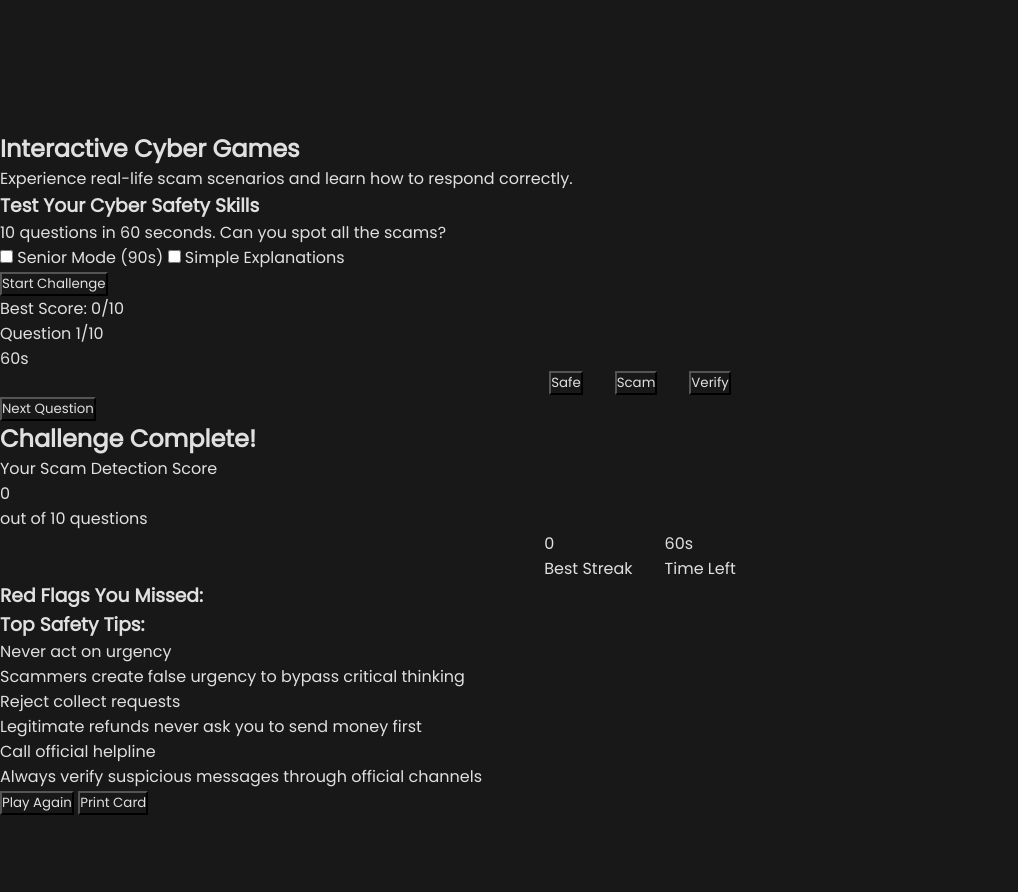
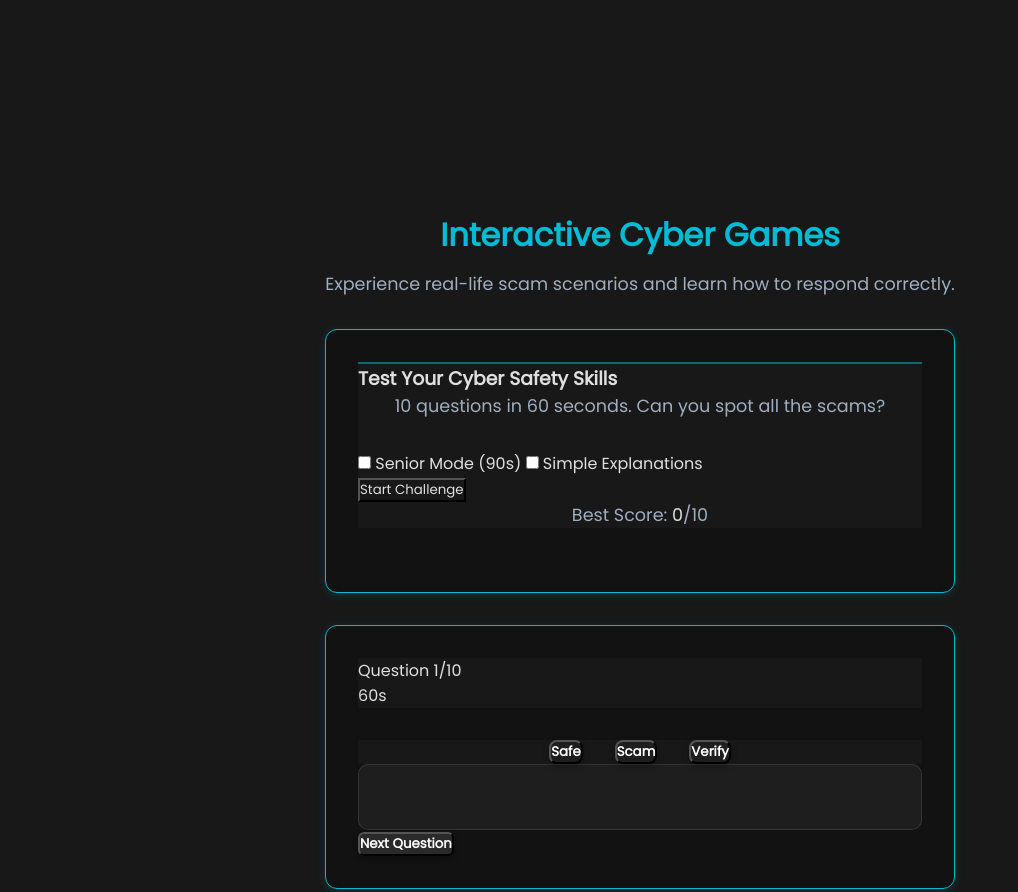
Before and after one commit to VRYeshwanth/CodeFury-8.0-Future-Developers, a plain HTML site: page main.html in a window 1280 px wide. Shown: the part 2620-3512 px from the top of the page, without its empty margins (0-1018 px from the left). Drawn offline with nearby package versions, Linux system fonts and the light colour scheme.

Commit message:
game css

```diff
--- a/style.css
+++ b/style.css
@@ -371,6 +371,130 @@ nav ul li a.active {
 
 
 
+/*Game section*/
+
+.threat-simulator {
+    padding: 80px 20px;
+    max-width: fit-content;
+    margin: 0 auto;
+    max-height: fit-content;
+
+}
+
+.threat-simulator h2 {
+    text-align: center;
+    font-size: 2rem;
+    margin-bottom: 12px;
+    color: #00bcd4;
+}
+
+.threat-simulator p {
+    text-align: center;
+    font-size: 1.1rem;
+    color: #a0aec0;
+    margin-bottom: 32px;
+}
+
+/* Main game cards (start, game, score) */
+#start-screen, #game-screen, #score-screen {
+    background-color: #121212;
+    border: 1px solid #00bcd4;
+    border-radius: 12px;
+    padding: 2rem;
+    margin-bottom: 2rem;
+    box-shadow: 0 2px 10px rgba(0, 188, 212, 0.15);
+    transition: transform 0.2s ease, box-shadow 0.2s ease;
+}
+
+#start-screen:hover,
+#game-screen:hover,
+#score-screen:hover {
+    transform: translateY(-3px);
+    box-shadow: 0 4px 16px rgba(0, 188, 212, 0.25);
+}
+
+/* Icon circle */
+#start-screen .w-24,
+#score-screen .w-20 {
+    background-color: rgba(0, 188, 212, 0.15);
+    border: 1px solid rgba(0, 188, 212, 0.4);
+}
+
+/* Game buttons */
+#safe-btn, #scam-btn, #verify-btn {
+    font-weight: 600;
+    border-radius: 8px;
+    background-color: #1e1e1e;
+    color: white;
+    box-shadow: 0 2px 6px rgba(0,0,0,0.3);
+    transition: transform 0.2s ease, box-shadow 0.2s ease;
+}
+
+#safe-btn:hover {
+    background-color: #00c853;
+    box-shadow: 0 4px 12px rgba(0,255,128,0.4);
+    transform: translateY(-2px);
+}
+#scam-btn:hover {
+    background-color: #d50000;
+    box-shadow: 0 4px 12px rgba(255,0,64,0.4);
+    transform: translateY(-2px);
+}
+#verify-btn:hover {
+    background-color: #ffab00;
+    box-shadow: 0 4px 12px rgba(255,208,0,0.4);
+    transform: translateY(-2px);
+}
+
+/* Next + Play again buttons */
+#next-btn, #play-again, #print-card {
+    font-weight: 600;
+    border-radius: 8px;
+    background-color: #00bcd4;
+    color: white;
+    box-shadow: 0 2px 6px rgba(0,0,0,0.3);
+    transition: transform 0.2s ease, box-shadow 0.2s ease;
+}
+
+#next-btn:hover, #play-again:hover, #print-card:hover {
+    background-color: #00acc1;
+    box-shadow: 0 4px 12px rgba(0,188,212,0.4);
+    transform: translateY(-2px);
+}
+
+/* Progress bar container */
+#game-screen .w-full {
+    background-color: rgba(255,255,255,0.1);
+    border-radius: 6px;
+}
+
+/* Timer bar */
+#timer-bar {
+    transition: width 1s linear;
+    border-radius: 6px;
+    background-color: #00bcd4;
+}
+
+/* Explanation + tips boxes */
+#explanation,
+#score-screen .bg-white {
+    background-color: rgba(255,255,255,0.05);
+    border: 1px solid rgba(255,255,255,0.1);
+    border-radius: 10px;
+    padding: 1rem;
+}
+
+/* Score highlight */
+#final-score {
+    font-size: 3rem;
+    font-weight: 800;
+    color: #00e5ff;
+}
+
+
+
+
+
 
 /* Resources Section */
 .resources {
```
